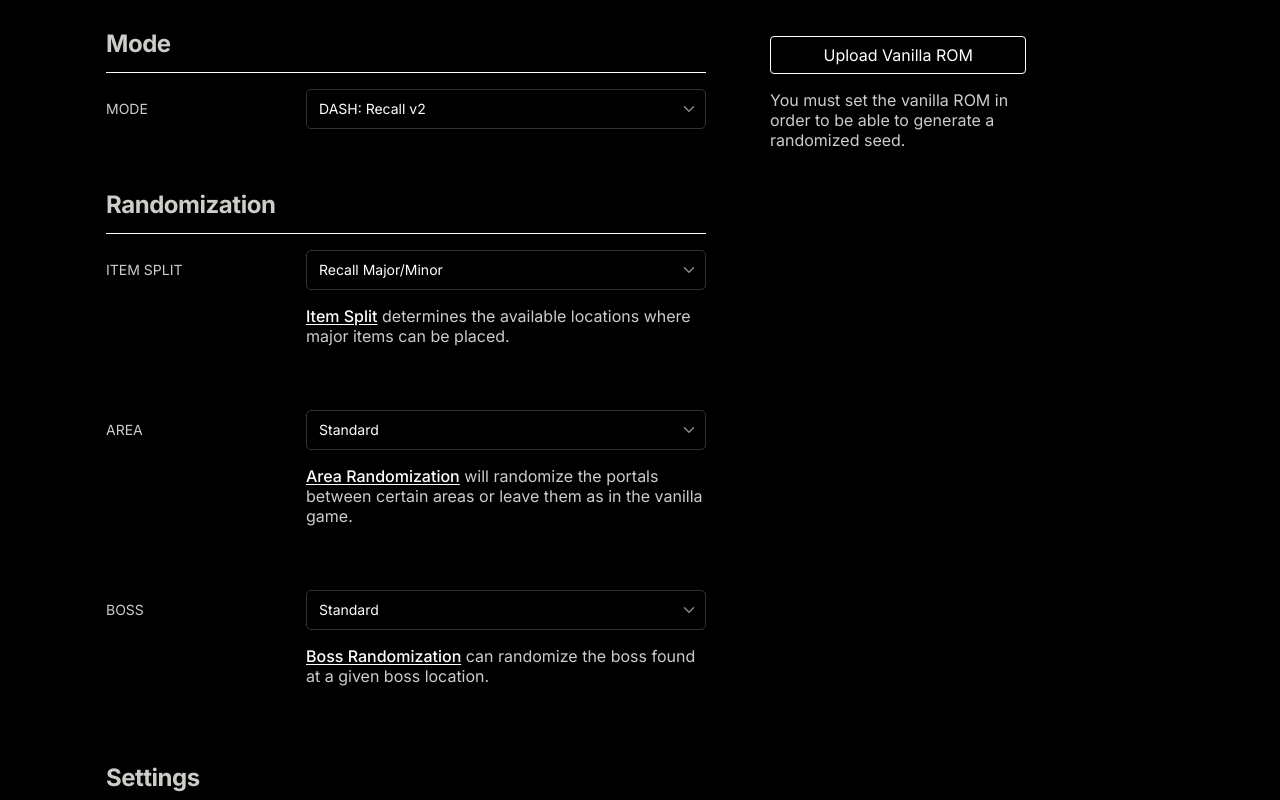
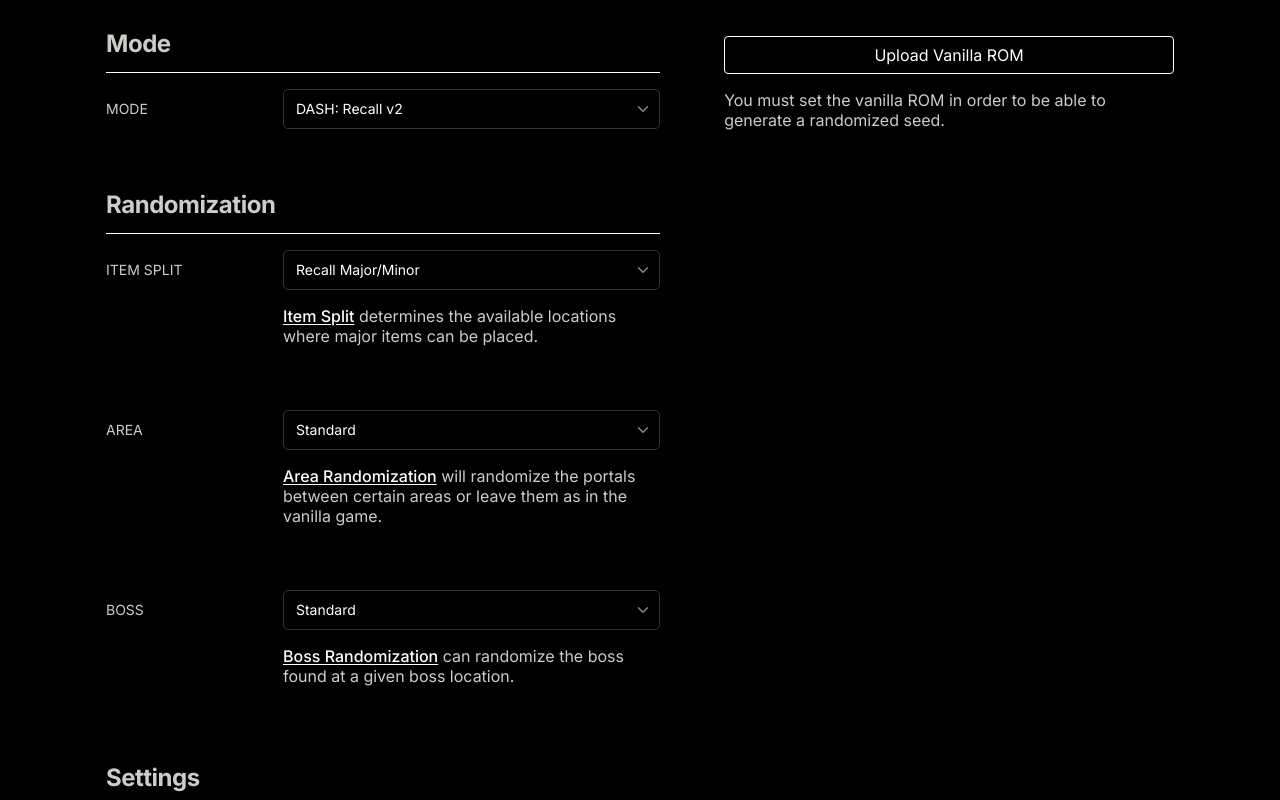
Before and after one commit to dashrando/dash-randomizer, a Next.js app in the folder apps/web/: page /generate in a window 1280 px wide. Built offline with nearby package versions, Linux system fonts and the light colour scheme.

Commit message:
make sidebar always present for spacing consistency

```diff
--- a/apps/web/app/generate/form.tsx
+++ b/apps/web/app/generate/form.tsx
@@ -24,18 +24,18 @@ import { useEffect } from 'react'
 const Sidebar = () => {
   const { data, isLoading } = useVanilla()
   const mounted = useMounted()
-  if (!mounted) return null
 
   // console.debug('sidebar', data, isLoading)
   return (
     <aside className={styles.sidebar}>
-      {data ? (
-        <Button type="submit">
-          Download Seed
-        </Button>
-      ) : (
-        <VanillaButton />
-      )}
+      {mounted ? (
+        data ? (
+          <Button type="submit">
+            Download Seed
+          </Button>
+        ) : (
+          <VanillaButton />
+        )) : null}
     </aside>
   )
 }
--- a/apps/web/app/generate/page.module.css
+++ b/apps/web/app/generate/page.module.css
@@ -6,6 +6,7 @@
 
 .grid {
   display: flex;
+  justify-content: center;
 }
 
 .sections {
@@ -65,7 +66,8 @@
 }
 
 .sidebar {
-  width: 30%;
+  /* width: 30%; */
+  min-width: 230px;
   padding-left: 64px;
   position: sticky;
   top: 36px;
```
